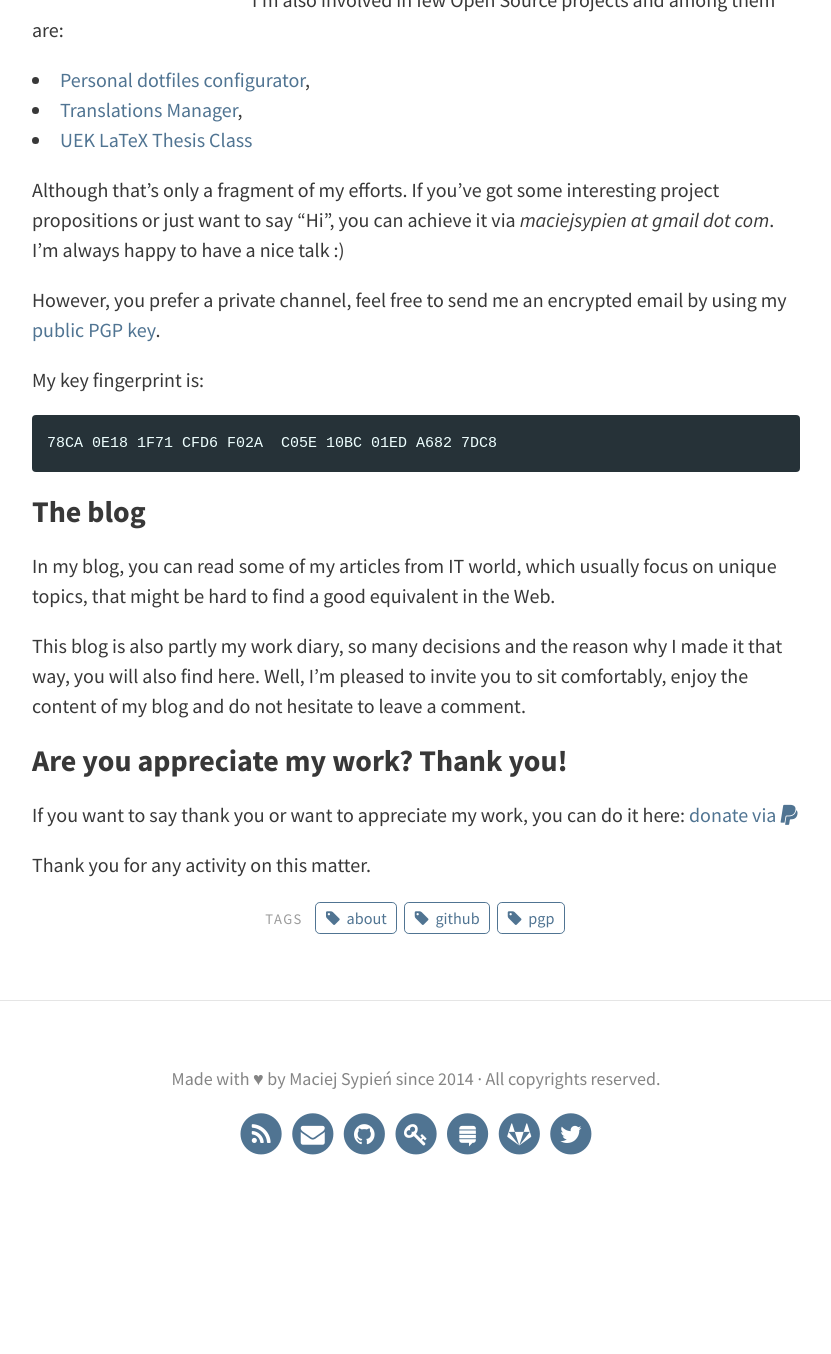
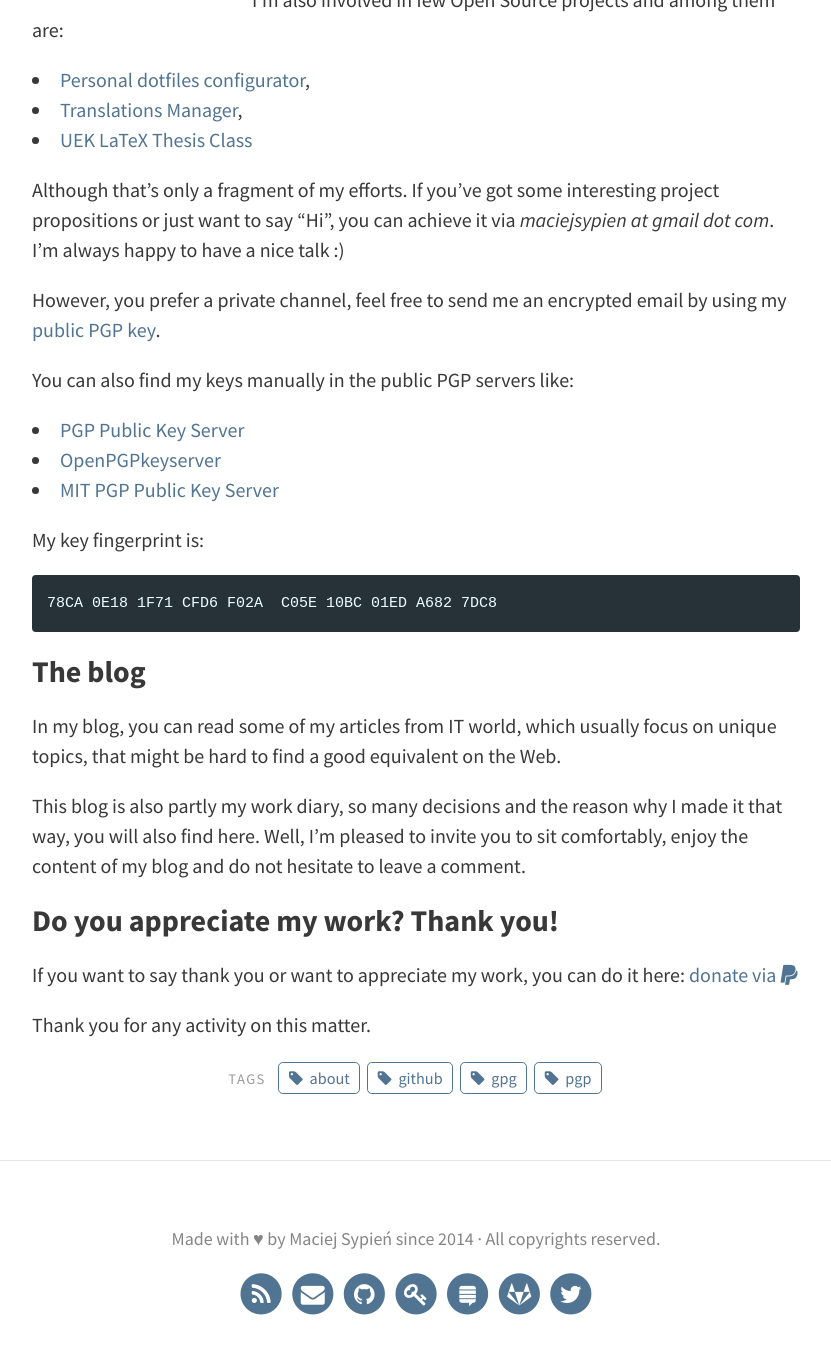
Before and after one commit to egel/egel.github.io, a Jekyll site: the page built from pages/about.md, in a window 1280 px wide and 1400 px high, scrolled down 663 px. Shown: the top 1354 px of the window, without its empty margins (224-1055 px from the left). Built offline with Jekyll 4.4.1, drawn with Linux system fonts in a browser that asks for light colours; before the commit the page ends 1903 px from its top, so only the background shows below that.

Commit message:
Update about page with servers for getting my public key

````diff
--- a/pages/about.md
+++ b/pages/about.md
@@ -3,7 +3,7 @@ layout: page
 title: About
 permalink: /about/
 feature-img: "assets/img/pexels/circuit.jpeg"
-tags: [about, github, pgp]
+tags: [about, github, pgp, gpg]
 ---
 
 <img style="float: left; padding: 0 20px 0 0;" src="https://secure.gravatar.com/avatar/4d66c5a2d6be57e7cb9bdef200417b4d?s=200"/>
@@ -23,6 +23,11 @@ Although that's only a fragment of my efforts. If you've got some interesting pr
 
 However, you prefer a private channel, feel free to send me an encrypted email by using my [public PGP key](http://hkps.pool.sks-keyservers.net/pks/lookup?op=get&search=0x10BC01EDA6827DC8).
 
+You can also find my keys manually in the public PGP servers like:
+- [PGP Public Key Server](https://pgp.key-server.io/)
+- [OpenPGPkeyserver](http://keys.gnupg.net/)
+- [MIT PGP Public Key Server](https://pgp.mit.edu/)
+
 My key fingerprint is:
 
 ```
@@ -30,11 +35,11 @@ My key fingerprint is:
 ```
 
 ### The blog
-In my blog, you can read some of my articles from IT world, which usually focus on unique topics, that might be hard to find a good equivalent in the Web.
+In my blog, you can read some of my articles from IT world, which usually focus on unique topics, that might be hard to find a good equivalent on the Web.
 
 This blog is also partly my work diary, so many decisions and the reason why I made it that way, you will also find here. Well, I'm pleased to invite you to sit comfortably, enjoy the content of my blog and do not hesitate to leave a comment.
 
-### Are you appreciate my work? Thank you!
+### Do you appreciate my work? Thank you!
 If you want to say thank you or want to appreciate my work, you can do it here: <a target="_blank" href="https://www.paypal.me/MaciejSypien">donate via <i class="fa fa-paypal"></i></a>
 
 Thank you for any activity on this matter.
````
